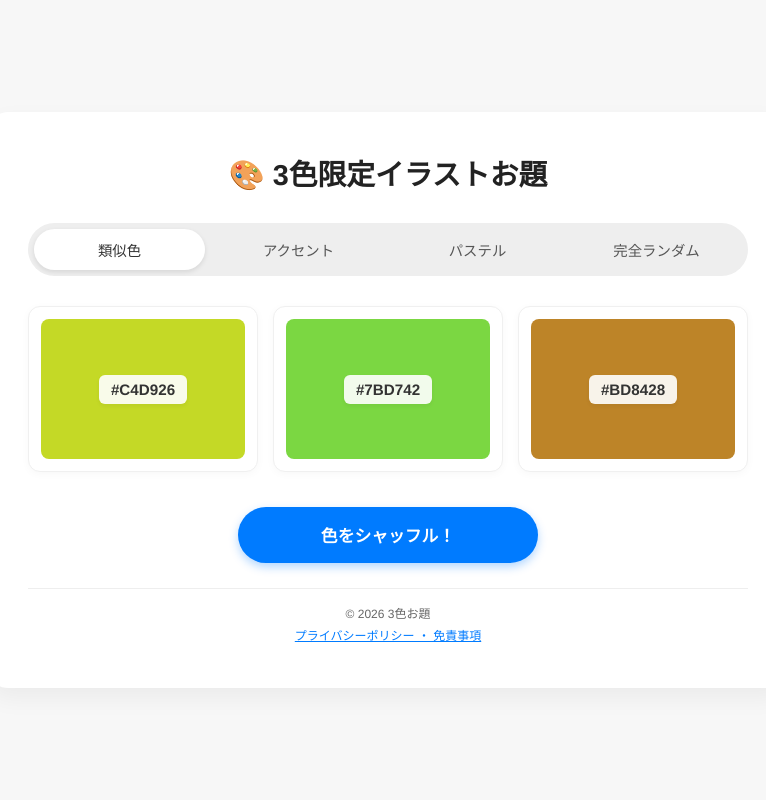
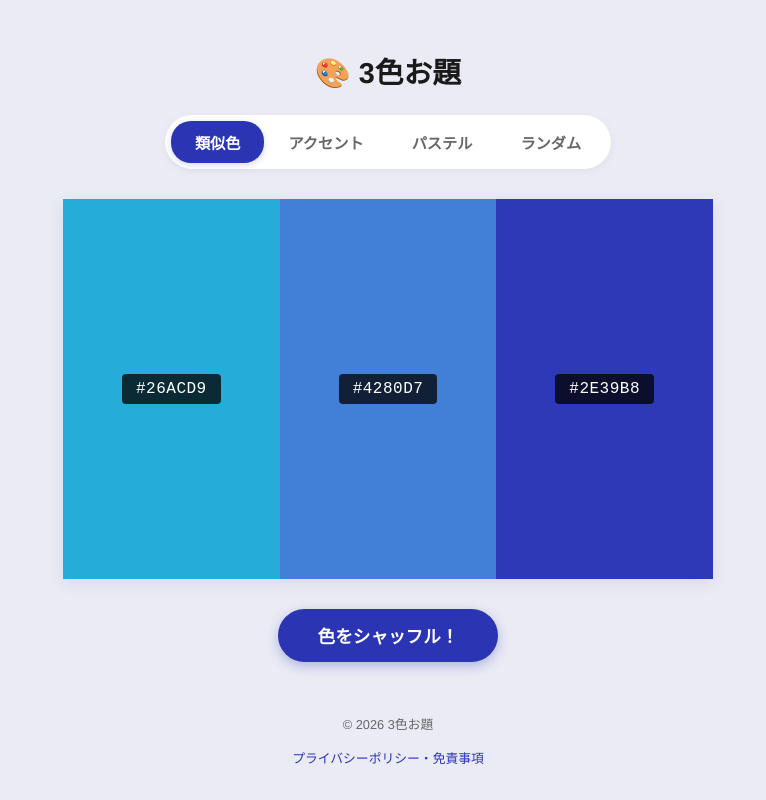
Before and after one commit to siiica/3colorchallenge, a plain HTML site: page index.html in a window 1280 px wide. Shown: the whole page, without its empty margins (252-1018 px from the left). Drawn offline with Linux system fonts and the light colour scheme.

Commit message:
Add files via upload

```diff
--- a/index.html
+++ b/index.html
@@ -3,373 +3,338 @@
 <head>
   <meta charset="UTF-8">
   <meta name="viewport" content="width=device-width, initial-scale=1.0">
-    <meta name="google-adsense-account" content="ca-pub-9020579405591147">
-    <script async src="https://pagead2.googlesyndication.com/pagead/js/adsbygoogle.js?client=ca-pub-9020579405591147"
-     crossorigin="anonymous"></script>
-    <title>3色限定イラストお題</title>
+  <title>3色お題</title>
   <style>
-        :root {
-            --primary-color: #007bff;
-            --background-color: #f7f7f7;
-            --card-background: #ffffff;
-            --text-color: #333333;
-            --muted-text: #666666;
-            --border-radius: 12px;
-        }
-
+    /* --- 全体レイアウト --- */
     body {
+      margin: 0;
+      padding: 0;
       font-family: 'Helvetica Neue', Arial, sans-serif;
-            background-color: var(--background-color);
-            color: var(--text-color);
-            display: flex;
-            justify-content: center;
-            align-items: center;
-            min-height: 100vh;
-            margin: 0;
-            padding: 20px;
-            box-sizing: border-box;
-        }
-
-        .app-container {
-            background-color: var(--card-background);
-            width: 100%;
-            max-width: 800px;
-            border-radius: 20px;
-            box-shadow: 0 10px 25px rgba(0,0,0,0.05);
-            padding: clamp(20px, 5vw, 40px);
+      background-color: #EAEBF4;
       display: flex;
       flex-direction: column;
       align-items: center;
-            box-sizing: border-box;
+      justify-content: center;
+      min-height: 100vh;
     }
 
-        /* ヘッダー */
-        .app-header {
-            margin-bottom: 25px;
-            text-align: center;
+    h1 {
+      font-size: 1.8rem;
+      color: #1A1A1A;
+      margin-bottom: 24px;
+      display: flex;
+      align-items: center;
+      gap: 8px;
     }
 
-        .app-title {
-            font-size: clamp(1.3rem, 4vw, 1.8rem);
-            margin: 0 0 5px 0;
-            color: #222;
+    /* --- タブメニュー --- */
+    .tabs {
+      display: flex;
+      background-color: #ffffff;
+      padding: 6px;
+      border-radius: 30px;
+      margin-bottom: 30px;
+      box-shadow: 0 2px 8px rgba(0,0,0,0.05);
     }
 
-        .mode-label {
-            font-size: 0.8rem;
-            color: var(--muted-text);
-            text-transform: uppercase;
-            letter-spacing: 1px;
-            margin-bottom: 10px;
+    .tab {
+      padding: 10px 24px;
+      font-size: 0.95rem;
+      font-weight: bold;
+      color: #666666;
+      cursor: pointer;
+      border-radius: 20px;
+      transition: all 0.2s ease;
     }
 
-        /* モードセレクター */
-        .mode-selector {
-            display: grid;
-            grid-template-columns: repeat(2, 1fr);
-            gap: 8px;
-            width: 100%;
-            margin-bottom: 30px;
-            background: #eee;
-            padding: 6px;
-            border-radius: 16px;
-            box-sizing: border-box;
+    .tab.active {
+      background-color: #2B35B4;
+      color: #ffffff;
+      box-shadow: 0 2px 6px rgba(43, 53, 180, 0.2);
     }
 
-        .mode-selector input[type="radio"] {
-            display: none;
+    /* --- カラーパネルコンテナ（隙間なし） --- */
+    .color-container {
+      display: flex;
+      width: 90%;
+      max-width: 650px;
+      height: 380px;
+      margin: 0 auto 30px auto;
+      overflow: hidden;
+      box-shadow: 0 4px 15px rgba(0, 0, 0, 0.08);
     }
 
-        .mode-selector label {
-            padding: 12px 8px;
-            cursor: pointer;
-            border-radius: 10px;
-            transition: all 0.2s ease;
-            font-size: 0.9rem;
-            color: #555;
-            font-weight: 500;
-            text-align: center;
-            white-space: nowrap;
-            background-color: transparent;
+    .color-panel {
+      flex: 1;
+      display: flex;
+      align-items: center;
+      justify-content: center;
+      margin: 0;
+      padding: 0;
+      transition: background-color 0.4s ease;
     }
 
-        .mode-selector input[type="radio"]:checked + label {
-            background-color: var(--card-background);
-            color: var(--text-color);
-            box-shadow: 0 2px 5px rgba(0,0,0,0.1);
+    .color-code {
+      background-color: rgba(0, 0, 0, 0.75);
+      color: #ffffff;
+      font-family: monospace;
+      font-size: 1rem;
+      padding: 6px 14px;
+      border-radius: 4px;
+      letter-spacing: 0.5px;
     }
 
-        /* パレットエリア */
-        .palette-container {
-            width: 100%;
-            display: flex;
-            flex-direction: column;
-            gap: 15px;
-            margin-bottom: 35px;
+    /* --- ボタン --- */
+    .shuffle-btn {
+      background-color: #2B35B4;
+      color: #ffffff;
+      border: none;
+      padding: 14px 40px;
+      font-size: 1.1rem;
+      font-weight: bold;
+      border-radius: 30px;
+      cursor: pointer;
+      box-shadow: 0 4px 12px rgba(43, 53, 180, 0.3);
+      transition: all 0.1s;
     }
 
-        .color-card {
-            background: #fff;
-            padding: 12px;
-            border-radius: var(--border-radius);
-            box-shadow: 0 2px 8px rgba(0,0,0,0.03);
-            display: flex;
-            flex-direction: column;
-            align-items: center;
-            flex: 1;
-            border: 1px solid #f0f0f0;
+    .shuffle-btn:hover {
+      background-color: #1F2796;
     }
 
-        .color-box {
+    .shuffle-btn:active {
+      transform: scale(0.97);
+    }
+
+    /* --- フッター --- */
+    footer {
+      margin-top: 40px;
+      text-align: center;
+      font-size: 0.8rem;
+      color: #666666;
+      line-height: 1.6;
+    }
+
+    .footer-links {
+      margin-top: 8px;
+    }
+
+    /* 合体した1つのボタン用のスタイル */
+    .footer-links button {
+      background: none;
+      border: none;
+      color: #2B35B4;
+      text-decoration: none;
+      font-size: 0.8rem;
+      cursor: pointer;
+      padding: 0;
+      font-family: inherit;
+    }
+
+    .footer-links button:hover {
+      text-decoration: underline;
+    }
+
+    /* --- ページ内ポップアップ（モーダル） --- */
+    .modal-overlay {
+      position: fixed;
+      top: 0;
+      left: 0;
       width: 100%;
-            height: 70px;
-            border-radius: 8px;
-            transition: background-color 0.4s ease;
+      height: 100%;
+      background-color: rgba(0, 0, 0, 0.5);
       display: flex;
+      align-items: center;
       justify-content: center;
-            align-items: center;
-            cursor: pointer;
+      z-index: 1000;
+      opacity: 0;
+      pointer-events: none;
+      transition: opacity 0.3s ease;
+    }
+
+    .modal-overlay.show {
+      opacity: 1;
+      pointer-events: auto;
+    }
+
+    .modal-content {
+      background-color: #ffffff;
+      padding: 30px;
+      border-radius: 12px;
+      width: 90%;
+      max-width: 500px;
+      max-height: 75vh;
+      overflow-y: auto;
+      box-shadow: 0 10px 25px rgba(0,0,0,0.15);
       position: relative;
     }
 
-        .color-box:hover::before {
-            content: '';
-            position: absolute;
-            top: 0; left: 0; right: 0; bottom: 0;
-            background: rgba(0,0,0,0.05);
-            border-radius: 8px;
+    .modal-content h2 {
+      font-size: 1.3rem;
+      margin-top: 0;
+      color: #1A1A1A;
+      border-bottom: 2px solid #EAEBF4;
+      padding-bottom: 8px;
     }
 
-        .color-box::after {
-            content: attr(data-color);
-            font-weight: bold;
-            color: #333;
-            font-size: 0.95rem;
-            background: rgba(255, 255, 255, 0.9);
-            padding: 6px 12px;
-            border-radius: 6px;
-            box-shadow: 0 2px 4px rgba(0,0,0,0.05);
-            transition: all 0.2s ease;
-            pointer-events: none;
-            z-index: 1;
+    .modal-content h3 {
+      font-size: 1rem;
+      margin-top: 20px;
+      margin-bottom: 8px;
+      color: #333333;
     }
 
-        .color-box.copied::after {
-            content: 'コピーしました！';
-            background: #28a745;
-            color: white;
+    .modal-content p, .modal-content ul {
+      font-size: 0.85rem;
+      color: #444444;
+      line-height: 1.6;
     }
 
-        .color-code-display {
-            display: none;
-        }
-
-        /* シャッフルボタン */
-        .shuffle-button {
-            background-color: var(--primary-color);
-            color: white;
-            border: none;
-            padding: 16px 40px;
-            font-size: 1.05rem;
-            font-weight: bold;
-            border-radius: 50px;
-            cursor: pointer;
-            box-shadow: 0 4px 10px rgba(0, 123, 255, 0.3);
-            transition: all 0.2s ease;
-            width: 100%;
-            max-width: 300px;
-            margin-bottom: 25px;
-        }
-
-        .shuffle-button:hover {
-            background-color: #0069d9;
-            transform: translateY(-1px);
-        }
-
-        /* フッター */
-        .app-footer {
-            width: 100%;
-            font-size: 0.75rem;
-            color: var(--muted-text);
-            border-top: 1px solid #eee;
-            padding-top: 15px;
-            text-align: center;
-        }
-
-        .app-footer p {
-            margin: 0 0 5px 0;
-        }
-
-        .policy-link {
-            color: var(--primary-color);
-            text-decoration: underline;
-            cursor: pointer;
-        }
-
-        .policy-container {
-            background: #fff;
-            border: 1px solid #e0e0e0;
-            border-radius: 8px;
-            padding: 15px;
-            text-align: left;
-            margin-top: 10px;
-            display: none;
-            box-shadow: 0 2px 8px rgba(0,0,0,0.05);
-            font-size: 0.8rem;
-            line-height: 1.5;
-        }
-
-        /* リンク用スタイル */
-        .policy-container a {
-            color: var(--primary-color);
+    /* モーダル内のGoogleフォームのリンクカラー */
+    .modal-content a {
+      color: #2B35B4;
       text-decoration: none;
       font-weight: bold;
     }
-        .policy-container a:hover {
+
+    .modal-content a:hover {
       text-decoration: underline;
     }
 
-        @media (min-width: 500px) {
-            .mode-selector {
-                grid-template-columns: repeat(4, 1fr);
-                border-radius: 50px;
-            }
-            .mode-selector label {
-                border-radius: 50px;
-                padding: 10px 5px;
-            }
-            .palette-container {
-                flex-direction: row;
-                gap: 15px;
-            }
-            .color-box {
-                height: 140px;
-            }
+    .modal-close-btn {
+      display: block;
+      margin: 24px auto 0 auto;
+      background-color: #2B35B4;
+      color: #ffffff;
+      border: none;
+      padding: 8px 32px;
+      border-radius: 20px;
+      cursor: pointer;
+      font-weight: bold;
     }
   </style>
 </head>
 <body>
 
-    <div class="app-container">
-        <div class="app-header">
-            <h1 class="app-title">🎨 3色限定イラストお題</h1>
+  <h1>🎨 3色お題</h1>
+
+  <div class="tabs">
+    <div id="tab-analogous" class="tab active" onclick="changeMode('analogous')">類似色</div>
+    <div id="tab-accent" class="tab" onclick="changeMode('accent')">アクセント</div>
+    <div id="tab-pastel" class="tab" onclick="changeMode('pastel')">パステル</div>
+    <div id="tab-random" class="tab" onclick="changeMode('random')">ランダム</div>
   </div>
 
-        <div class="mode-selector">
-            <input type="radio" name="harmony" id="analogous" value="analogous" checked>
-            <label for="analogous">類似色</label>
-
-            <input type="radio" name="harmony" id="complementary" value="complementary">
-            <label for="complementary">アクセント</label>
-
-            <input type="radio" name="harmony" id="pastel" value="pastel">
-            <label for="pastel">パステル</label>
-
-            <input type="radio" name="harmony" id="random" value="random">
-            <label for="random">完全ランダム</label>
+  <div class="color-container">
+    <div id="panel1" class="color-panel"><span id="code1" class="color-code">#FFFFFF</span></div>
+    <div id="panel2" class="color-panel"><span id="code2" class="color-code">#FFFFFF</span></div>
+    <div id="panel3" class="color-panel"><span id="code3" class="color-code">#FFFFFF</span></div>
   </div>
 
-        <div class="palette-container">
-            <div class="color-card">
-                <div id="box1" class="color-box" data-color="#FFFFFF" onclick="copyColor(this)"></div>
-                <div id="code1" class="color-code-display">#FFFFFF</div>
+  <button class="shuffle-btn" onclick="shuffleColors()">色をシャッフル！</button>
+
+  <footer>
+    <p>© 2026 3色お題</p>
+    <div class="footer-links">
+      <button onclick="openModal()">プライバシーポリシー・免責事項</button>
     </div>
-            <div class="color-card">
-                <div id="box2" class="color-box" data-color="#FFFFFF" onclick="copyColor(this)"></div>
-                <div id="code2" class="color-code-display">#FFFFFF</div>
-            </div>
-            <div class="color-card">
-                <div id="box3" class="color-box" data-color="#FFFFFF" onclick="copyColor(this)"></div>
-                <div id="code3" class="color-code-display">#FFFFFF</div>
+  </footer>
+
+  <div id="info-modal" class="modal-overlay" onclick="closeModal()">
+    <div class="modal-content" onclick="event.stopPropagation()">
+      <h2>プライバシーポリシー・免責事項</h2>
+
+      <h3>1. 広告の配信について</h3>
+      <p>当サイトでは、第三者配信による広告サービス「Google AdSense」を利用しています。広告配信事業者は、ユーザーの興味に応じた広告を表示するためにCookie（クッキー）を使用することがあります。ユーザーはブラウザの設定でCookieを無効にすることが可能です。</p>
+
+      <h3>2. 免責事項</h3>
+      <p>当サイトで生成されるカラーコードの組み合わせはプログラムにより選出されたものです。配色の利用によって生じたあらゆるトラブルや不利益について、当サイトは一切の責任を負いかねます。本ツールは個人の創作活動の参考としてご利用ください。</p>
+
+      <h3>3. お問い合わせ先</h3>
+      <p>当サイトに関するお問い合わせ、ご意見がございましたら、こちらの【<a href="https://forms.gle/QCFQCz5ri9iKi6YQ9" target="_blank" rel="noopener noreferrer">お問い合わせフォーム</a>】よりご連絡ください。</p>
+
+      <button class="modal-close-btn" onclick="closeModal()">閉じる</button>
     </div>
   </div>
 
-        <button class="shuffle-button" onclick="generatePalette()">色をシャッフル！</button>
+  <script>
+    let currentMode = 'analogous';
 
-        <footer class="app-footer">
-            <p>© 2026 3色お題</p>
-            <p><span class="policy-link" onclick="togglePolicy()">プライバシーポリシー ・ 免責事項</span></p>
-
-            <div id="policyMenu" class="policy-container">
-                <strong>【広告の配信について】</strong><br>
-                当サイトでは、第三者配信による広告サービス「Google AdSense」を利用しています。広告配信事業者は、ユーザーの興味に応じた商品やサービスの広告を表示するため、当サイトや他サイトへのアクセスに関する情報「Cookie」(氏名、住所、メールアドレス、電話番号は含まれません) を使用することがあります。<br><br>
-
-                <strong>【免責事項】</strong><br>
-                当サイトの利用により生じたトラブルや損失・損害等につきましては、開発者は一切の責任を負いかねます。あらかじめご了承ください。<br><br>
-
-                <strong>【お問い合わせ】</strong><br>
-                お気づきの点がございましたら、<a href="https://forms.gle/QCFQCz5ri9iKi6YQ9" target="_blank" rel="noopener noreferrer">お問い合わせフォーム</a> よりご連絡ください。
-            </div>
-        </footer>
-    </div>
-
-    <script>
-        function togglePolicy() {
-            const policy = document.getElementById('policyMenu');
-            if (policy.style.display === 'block') {
-                policy.style.display = 'none';
-            } else {
-                policy.style.display = 'block';
-                policy.scrollIntoView({ behavior: 'smooth' });
-            }
+    // モーダルを開閉するシンプルな関数
+    function openModal() {
+      document.getElementById('info-modal').classList.add('show');
     }
 
-        function copyColor(element) {
-            const colorCode = element.getAttribute('data-color');
-            navigator.clipboard.writeText(colorCode).then(() => {
-                element.classList.add('copied');
-                setTimeout(() => {
-                    element.classList.remove('copied');
-                }, 1200);
-            }).catch(err => {
-                console.error('コピーに失敗しました: ', err);
-            });
+    function closeModal() {
+      document.getElementById('info-modal').classList.remove('remove'); // 念のため
+      document.getElementById('info-modal').classList.remove('show');
     }
 
+    /* --- 色生成用のロジック --- */
     function hslToHex(h, s, l) {
       l /= 100;
       const a = s * Math.min(l, 1 - l) / 100;
       const f = n => {
         const k = (n + h / 30) % 12;
         const color = l - a * Math.max(Math.min(k - 3, 9 - k, 1), -1);
-                return Math.round(255 * color).toString(16).padStart(2, '0');
+        return Math.round(255 * color).toString(16).padStart(2, '0').toUpperCase();
       };
-            return `#${f(0)}${f(8)}${f(4)}`.toUpperCase();
+      return `#${f(0)}${f(8)}${f(4)}`;
     }
 
-        function generatePalette() {
-            const mode = document.querySelector('input[name="harmony"]:checked').value;
-            let colors = [];
+    function generateThreeColors(mode) {
       const baseHue = Math.floor(Math.random() * 360);
 
-            if (mode === 'analogous') {
-                colors.push(hslToHex(baseHue, 70, 50));
-                colors.push(hslToHex((baseHue + 30) % 360, 65, 55));
-                colors.push(hslToHex((baseHue - 30 + 360) % 360, 65, 45));
-            } else if (mode === 'complementary') {
-                colors.push(hslToHex(baseHue, 70, 50));
-                colors.push(hslToHex((baseHue + 20) % 360, 50, 60));
-                colors.push(hslToHex((baseHue + 180) % 360, 85, 50));
-            } else if (mode === 'pastel') {
-                colors.push(hslToHex(Math.floor(Math.random() * 360), 60, 80));
-                colors.push(hslToHex(Math.floor(Math.random() * 360), 60, 80));
-                colors.push(hslToHex(Math.floor(Math.random() * 360), 60, 80));
-            } else {
-                for (let i = 0; i < 3; i++) {
-                    colors.push(hslToHex(Math.floor(Math.random() * 360), Math.floor(Math.random() * 100), Math.floor(Math.random() * 100)));
+      switch (mode) {
+        case 'analogous':
+          return [
+            hslToHex(baseHue, 70, 50),
+            hslToHex((baseHue + 20) % 360, 65, 55),
+            hslToHex((baseHue + 40) % 360, 60, 45)
+          ];
+        case 'accent':
+          return [
+            hslToHex(baseHue, 60, 50),
+            hslToHex((baseHue + 15) % 360, 50, 60),
+            hslToHex((baseHue + 180) % 360, 90, 50)
+          ];
+        case 'pastel':
+          return [
+            hslToHex(baseHue, 60, 85),
+            hslToHex((baseHue + 120) % 360, 55, 83),
+            hslToHex((baseHue + 240) % 360, 50, 87)
+          ];
+        case 'random':
+        default:
+          const randomHex = () => '#' + Math.floor(Math.random()*16777215).toString(16).padStart(6, '0').toUpperCase();
+          return [randomHex(), randomHex(), randomHex()];
       }
     }
 
+    function changeMode(mode) {
+      currentMode = mode;
+      document.querySelectorAll('.tab').forEach(tab => {
+        tab.classList.remove('active');
+      });
+
+      if (mode === 'analogous') document.getElementById('tab-analogous').classList.add('active');
+      if (mode === 'accent') document.getElementById('tab-accent').classList.add('active');
+      if (mode === 'pastel') document.getElementById('tab-pastel').classList.add('active');
+      if (mode === 'random') document.getElementById('tab-random').classList.add('active');
+
+      shuffleColors();
+    }
+
+    function shuffleColors() {
+      const colors = generateThreeColors(currentMode);
       for (let i = 1; i <= 3; i++) {
-                const box = document.getElementById(`box${i}`);
-                const code = document.getElementById(`code${i}`);
-                box.style.backgroundColor = colors[i-1];
-                box.setAttribute('data-color', colors[i-1]);
-                code.textContent = colors[i-1];
+        document.getElementById(`panel${i}`).style.backgroundColor = colors[i - 1];
+        document.getElementById(`code${i}`).textContent = colors[i - 1];
       }
     }
 
-        window.onload = generatePalette;
+    window.onload = shuffleColors;
   </script>
+
 </body>
 </html>
```
Lines whose indentation alone changed are shown as unchanged.
